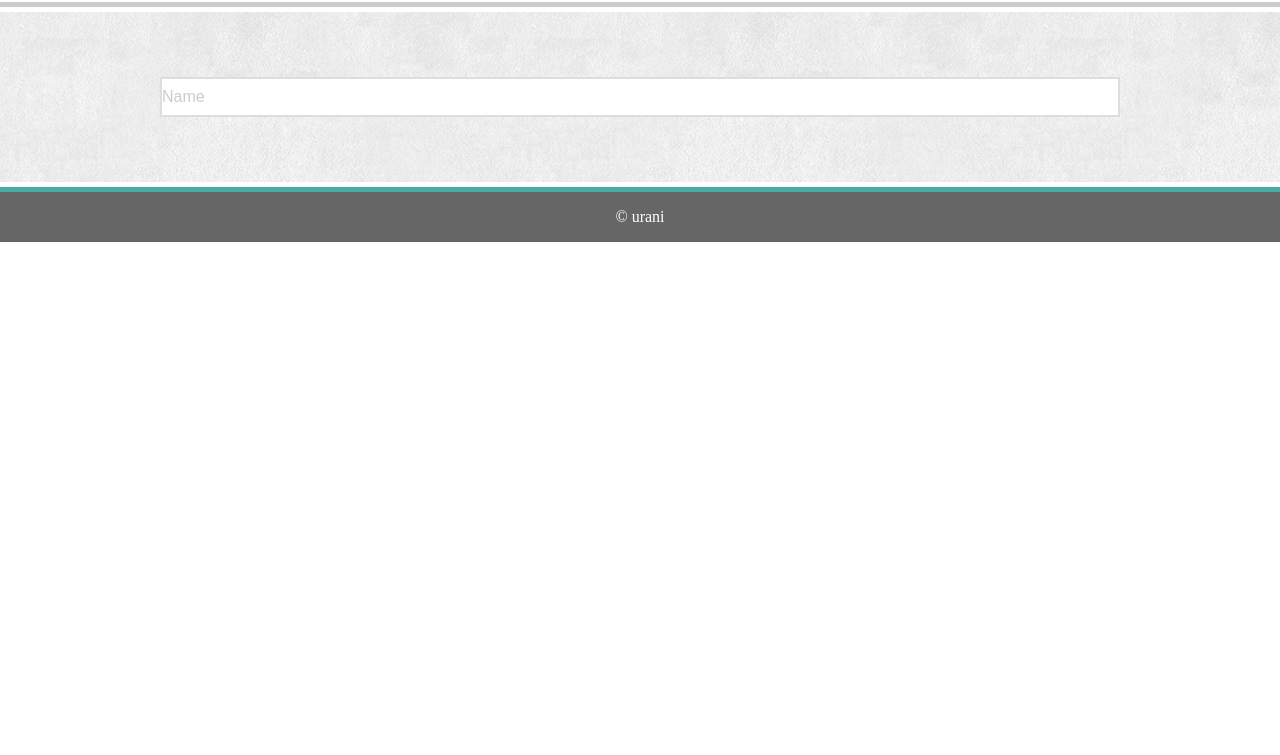
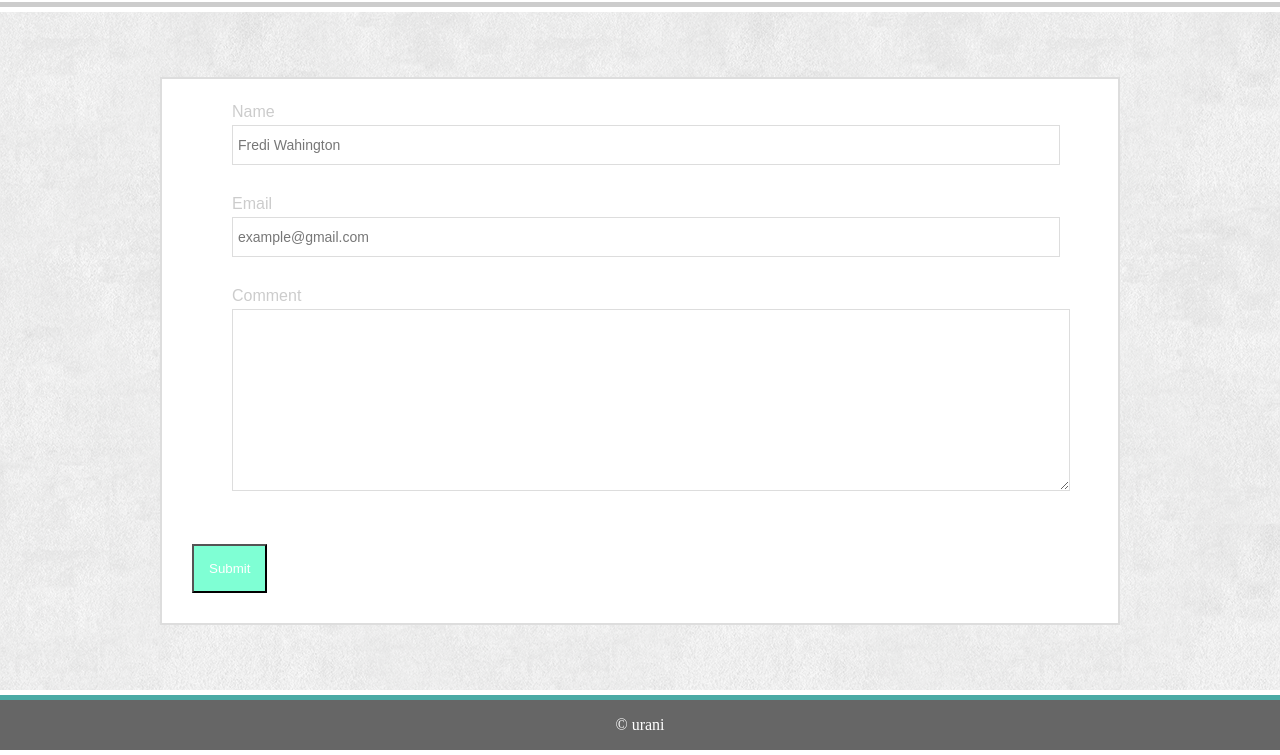
Before and after one commit to MarshaLeconte/Basic-Portfolio, a plain HTML site: page contact2.html in a window 1280 px wide. Shown: the part 143-898 px from the top of the page. Before the commit the page ends 800 px from the top, so only its background shows below. Drawn offline with Linux system fonts and the light colour scheme; files whose address does not match are found by name.

Commit message:
contact 75% completed

```diff
--- a/assets/css/style.css
+++ b/assets/css/style.css
@@ -163,10 +163,16 @@ p{
 
 /* specific to contact.html----------------------------------------------------------------------------------------*/
 
+
+form{
+    margin: 20px;
+    padding: 0 50px 0 50px
+}
+
 input,
 label,
 textarea{
-    width: 43%;
+    width: 100%;
 }
 
 input
@@ -204,3 +210,11 @@ div{
     margin-top: 5px;
     margin-bottom: 5px;
 }
+
+#submit{
+    padding: 15px;
+    margin: 30px;
+    background-color: aquamarine;
+    color: white;
+    font-family: 'Arial', 'Helvetica Neue', Helvetica, sans-serif;
+}
--- a/contact2.html
+++ b/contact2.html
@@ -30,9 +30,26 @@
                 <div id="mainBorder">
                     <form>
                         <div>
-                            <label for="test">Name</label>
+                            <label for="formName">Name</label>
+                            <br>
+                            <input type="text" id="formName" value="Fredi Wahington">
+                        </div>
+                        <br>
+                        <div>
+                            <label for="Formemail">Email</label>
+                            <br>
+                            <input type="email" id="formEmail" value="example@gmail.com">
+                        </div>
+                        <br>
+                        <div>
+                            <label for="comment">Comment</label>
+                                <br>
+                                <textarea name="comment" id="comment" cols="10" rows="10"></textarea>
                         </div>
                     </form>
+                   <button id="submit">
+                       Submit
+                   </button>
 
                 </div>
 
```
